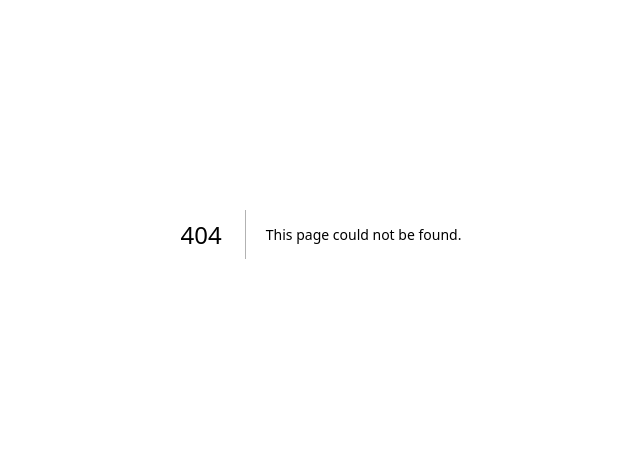
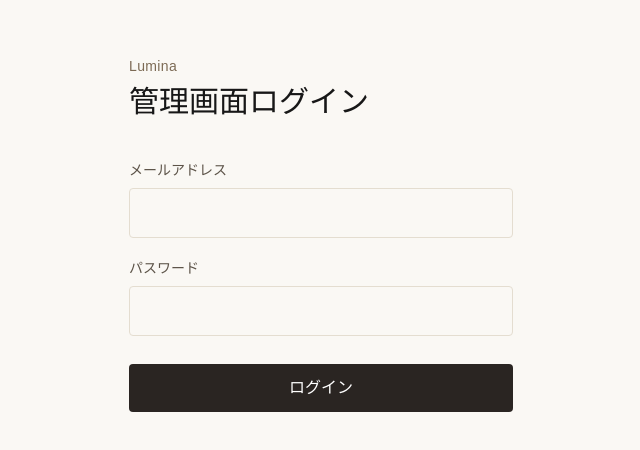
Before and after one commit to dorcus-titanus-pilifer/lumina-reserve, a Next.js app: page /admin/login in a window 1280 px wide. Before the commit this address had no page. Shown: the part 166-616 px from the top of the page, without its empty margins (319-959 px from the left). Built offline with nearby package versions, Linux system fonts and the light colour scheme.

Commit message:
Supabase Authによる管理画面ログイン機能を実装

```diff
--- /dev/null
+++ b/app/admin/login/actions.ts
@@ -0,0 +1,19 @@
+"use server";
+
+import { createClient } from "@/lib/supabase/server";
+import { redirect } from "next/navigation";
+
+export async function login(formData: FormData) {
+  const email = formData.get("email") as string;
+  const password = formData.get("password") as string;
+
+  const supabase = await createClient();
+
+  const { error } = await supabase.auth.signInWithPassword({ email, password });
+
+  if (error) {
+    redirect("/admin/login?error=1");
+  }
+
+  redirect("/admin");
+}
--- /dev/null
+++ b/app/admin/login/page.tsx
@@ -0,0 +1,58 @@
+import { login } from "./actions";
+
+export default async function AdminLoginPage({
+  searchParams,
+}: {
+  searchParams: Promise<{ error?: string }>;
+}) {
+  const { error } = await searchParams;
+
+  return (
+    <main className="flex min-h-screen items-center justify-center bg-[#FAF8F4] px-6">
+      <div className="w-full max-w-sm">
+        <p className="text-sm tracking-wide text-[#7C6A54]">Lumina</p>
+        <h1
+          className="mt-2 text-3xl font-medium"
+          style={{ fontFamily: "var(--font-heading)" }}
+        >
+          管理画面ログイン
+        </h1>
+
+        <form action={login} className="mt-10 flex flex-col gap-5">
+          <label className="flex flex-col gap-2">
+            <span className="text-sm text-[#5C5348]">メールアドレス</span>
+            <input
+              type="email"
+              name="email"
+              required
+              className="rounded border border-[#E4DDD0] px-4 py-3 focus:border-[#7C6A54] focus:outline-none"
+            />
+          </label>
+
+          <label className="flex flex-col gap-2">
+            <span className="text-sm text-[#5C5348]">パスワード</span>
+            <input
+              type="password"
+              name="password"
+              required
+              className="rounded border border-[#E4DDD0] px-4 py-3 focus:border-[#7C6A54] focus:outline-none"
+            />
+          </label>
+
+          {error && (
+            <p className="text-sm text-red-600">
+              メールアドレスまたはパスワードが正しくありません。
+            </p>
+          )}
+
+          <button
+            type="submit"
+            className="mt-2 rounded bg-[#2A2522] py-3 text-center text-white transition-opacity hover:opacity-90"
+          >
+            ログイン
+          </button>
+        </form>
+      </div>
+    </main>
+  );
+}
--- /dev/null
+++ b/app/admin/logout-action.ts
@@ -0,0 +1,10 @@
+"use server";
+
+import { createClient } from "@/lib/supabase/server";
+import { redirect } from "next/navigation";
+
+export async function logout() {
+  const supabase = await createClient();
+  await supabase.auth.signOut();
+  redirect("/admin/login");
+}
--- /dev/null
+++ b/app/admin/page.tsx
@@ -0,0 +1,30 @@
+import { createClient } from "@/lib/supabase/server";
+import { logout } from "./logout-action";
+
+export default async function AdminHomePage() {
+  const supabase = await createClient();
+  const {
+    data: { user },
+  } = await supabase.auth.getUser();
+
+  return (
+    <main className="min-h-screen px-6 py-16 sm:px-12">
+      <div className="mx-auto max-w-xl">
+        <p className="text-sm tracking-wide text-[#7C6A54]">Lumina 管理画面</p>
+        <h1
+          className="mt-2 text-3xl font-medium"
+          style={{ fontFamily: "var(--font-heading)" }}
+        >
+          ようこそ
+        </h1>
+        <p className="mt-4 text-[#5C5348]">{user?.email} でログイン中です。</p>
+
+        <form action={logout} className="mt-10">
+          <button type="submit" className="text-sm text-[#7C6A54] underline">
+            ログアウト
+          </button>
+        </form>
+      </div>
+    </main>
+  );
+}
--- /dev/null
+++ b/lib/supabase/client.ts
@@ -0,0 +1,8 @@
+import { createBrowserClient } from "@supabase/ssr";
+
+export function createClient() {
+  return createBrowserClient(
+    process.env.NEXT_PUBLIC_SUPABASE_URL!,
+    process.env.NEXT_PUBLIC_SUPABASE_ANON_KEY!
+  );
+}
--- /dev/null
+++ b/lib/supabase/middleware.ts
@@ -0,0 +1,38 @@
+import { createServerClient } from "@supabase/ssr";
+import { NextResponse, type NextRequest } from "next/server";
+
+export async function updateSession(request: NextRequest) {
+  let supabaseResponse = NextResponse.next({ request });
+
+  const supabase = createServerClient(
+    process.env.NEXT_PUBLIC_SUPABASE_URL!,
+    process.env.NEXT_PUBLIC_SUPABASE_ANON_KEY!,
+    {
+      cookies: {
+        getAll() {
+          return request.cookies.getAll();
+        },
+        setAll(cookiesToSet) {
+          cookiesToSet.forEach(({ name, value }) => request.cookies.set(name, value));
+          supabaseResponse = NextResponse.next({ request });
+          cookiesToSet.forEach(({ name, value, options }) =>
+            supabaseResponse.cookies.set(name, value, options)
+          );
+        },
+      },
+    }
+  );
+
+  const {
+    data: { user },
+  } = await supabase.auth.getUser();
+
+  // /admin配下は、ログインしていなければログイン画面に飛ばす
+  if (!user && request.nextUrl.pathname.startsWith("/admin") && request.nextUrl.pathname !== "/admin/login") {
+    const url = request.nextUrl.clone();
+    url.pathname = "/admin/login";
+    return NextResponse.redirect(url);
+  }
+
+  return supabaseResponse;
+}
--- /dev/null
+++ b/lib/supabase/server.ts
@@ -0,0 +1,27 @@
+import { createServerClient } from "@supabase/ssr";
+import { cookies } from "next/headers";
+
+export async function createClient() {
+  const cookieStore = await cookies();
+
+  return createServerClient(
+    process.env.NEXT_PUBLIC_SUPABASE_URL!,
+    process.env.NEXT_PUBLIC_SUPABASE_ANON_KEY!,
+    {
+      cookies: {
+        getAll() {
+          return cookieStore.getAll();
+        },
+        setAll(cookiesToSet) {
+          try {
+            cookiesToSet.forEach(({ name, value, options }) =>
+              cookieStore.set(name, value, options)
+            );
+          } catch {
+            // Server Componentから呼ばれた場合は無視してOK（ミドルウェア側で処理される）
+          }
+        },
+      },
+    }
+  );
+}
--- /dev/null
+++ b/middleware.ts
@@ -0,0 +1,10 @@
+import { type NextRequest } from "next/server";
+import { updateSession } from "@/lib/supabase/middleware";
+
+export async function middleware(request: NextRequest) {
+  return await updateSession(request);
+}
+
+export const config = {
+  matcher: ["/admin/:path*"],
+};
--- a/package.json
+++ b/package.json
@@ -12,6 +12,8 @@
   "dependencies": {
     "@prisma/adapter-pg": "^7.10.0",
     "@prisma/client": "^7.10.0",
+    "@supabase/ssr": "^0.12.7",
+    "@supabase/supabase-js": "^2.116.0",
     "next": "16.3.4",
     "pg": "^8.23.0",
     "react": "19.2.8",
```
Also changed, not shown: 1 other file (tests, documents, lock files or other folders).
